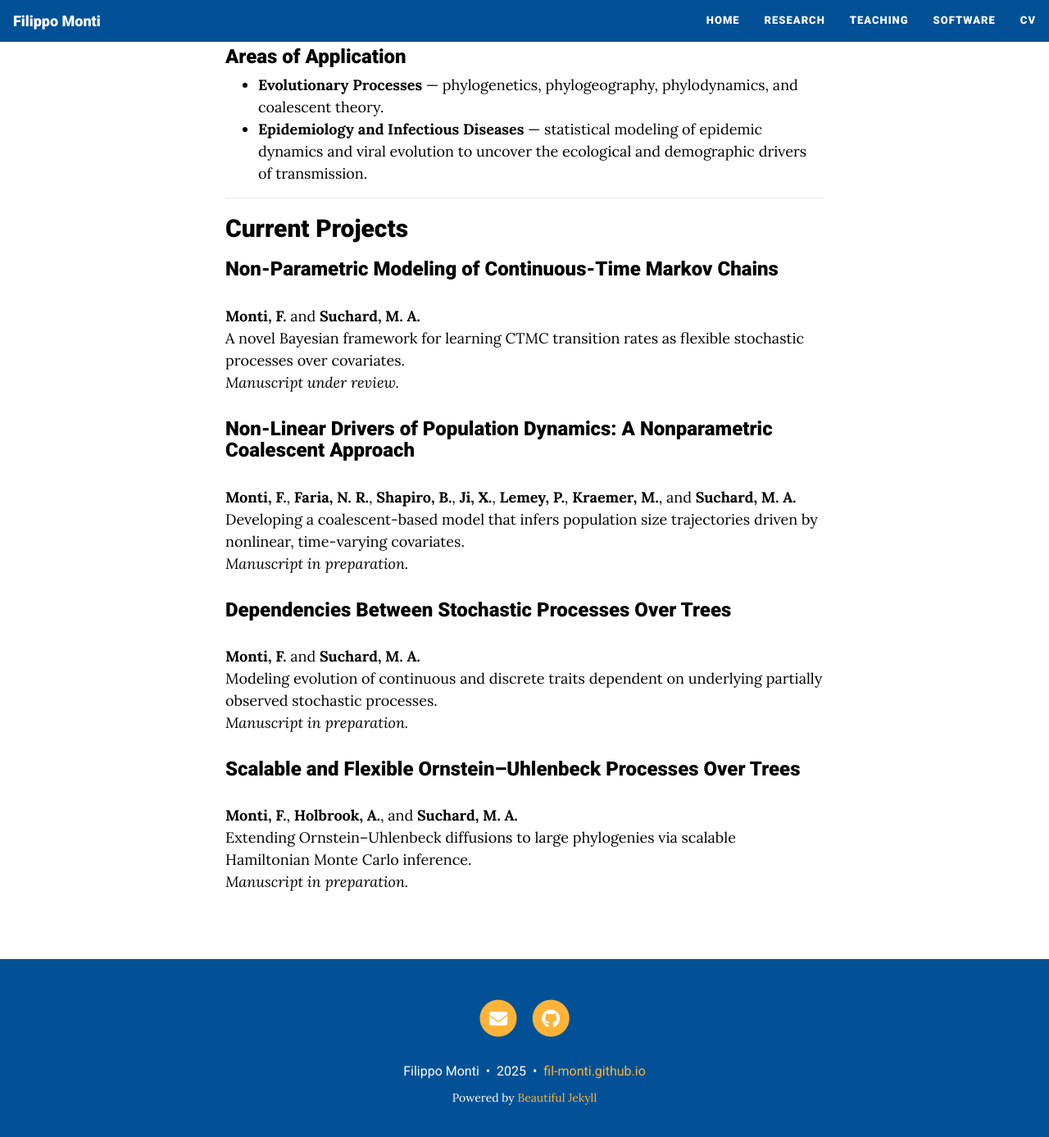
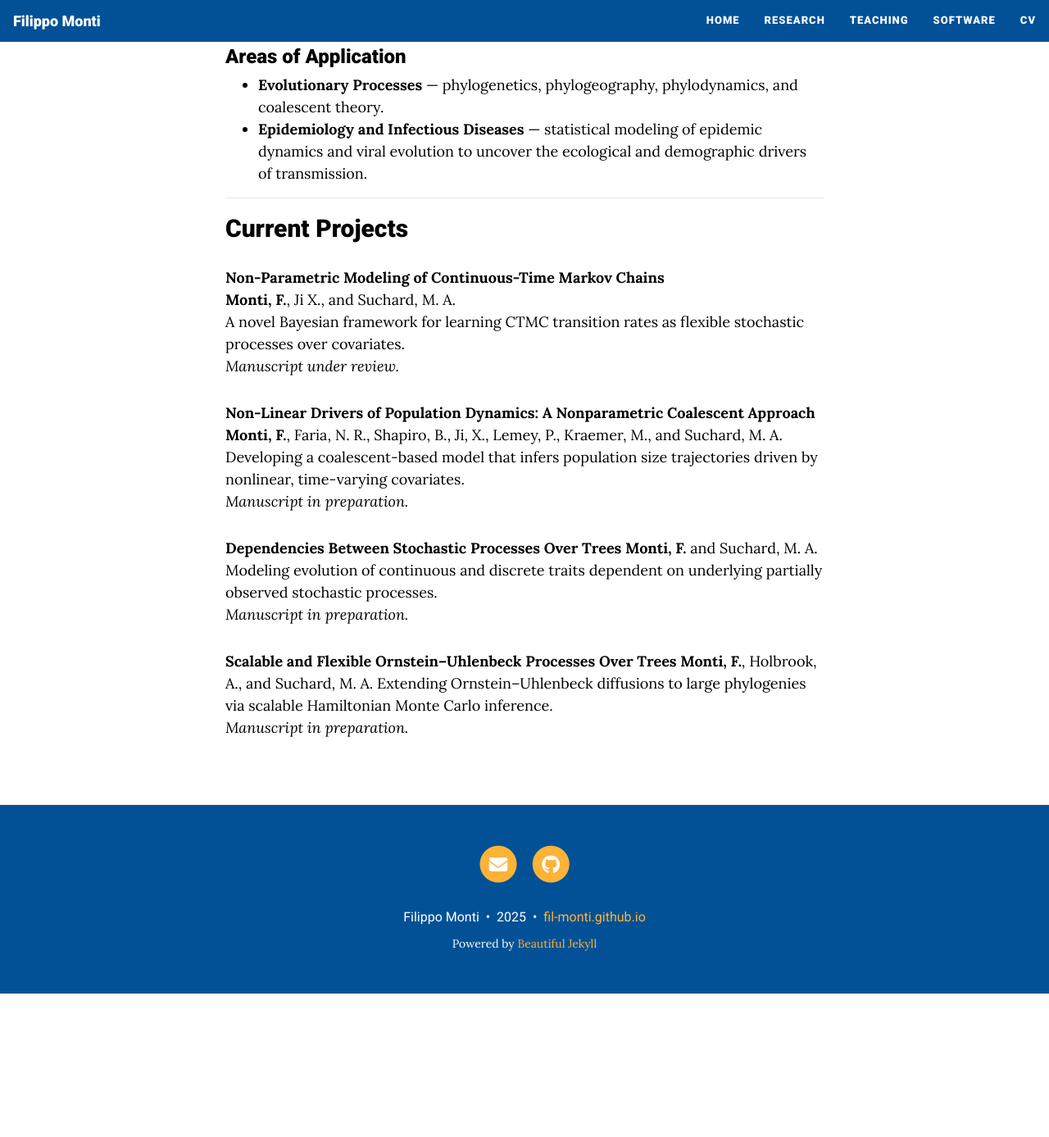
Before and after one commit to fil-monti/fil-monti.github.io, a Jekyll site: the page built from myresearch.md, in a window 1280 px wide and 1400 px high, scrolled down 658 px. Shown: the top 1387 px of the window at 82% size. Built offline with Jekyll 4.4.1, drawn with Linux system fonts in a browser that asks for light colours; nearby versions of some CDN libraries; after the commit the page ends 1870 px from its top, so only the background shows below that.

```diff
--- a/_config.yml
+++ b/_config.yml
@@ -24,14 +24,18 @@ author: Filippo Monti
 ###############################################
 
 navbar-links:
-  Home: "/index.html"
-  Research: "/myresearch"
-  Teaching: "/myteaching"
-  Software: "/software"
-  CV: "/cv"
+  Home: "/"
+  Research: "/myresearch/"
+  Teaching: "/myteaching/"
+  Software: "/software/"
+  CV: "/cv/"
 #  Fun Trees: "/cooltrees"
 
 
+custom_css:
+  - "/assets/css/custom.css"
+
+timezone: "America/Los_Angeles"
 ################
 # --- Logo --- #
 ################
--- a/myresearch.md
+++ b/myresearch.md
@@ -23,23 +24,23 @@ My research develops Bayesian and stochastic-process models to understand how bi
 
 ## Current Projects
 
-### Non-Parametric Modeling of Continuous-Time Markov Chains
-**Monti, F.** and **Suchard, M. A.**
+**Non-Parametric Modeling of Continuous-Time Markov Chains**
+**Monti, F.**, Ji X., and Suchard, M. A.
 A novel Bayesian framework for learning CTMC transition rates as flexible stochastic processes over covariates.
 *Manuscript under review.*
 
-### Non-Linear Drivers of Population Dynamics: A Nonparametric Coalescent Approach
-**Monti, F.**, **Faria, N. R.**, **Shapiro, B.**, **Ji, X.**, **Lemey, P.**, **Kraemer, M.**, and **Suchard, M. A.**
+ **Non-Linear Drivers of Population Dynamics: A Nonparametric Coalescent Approach**
+**Monti, F.**, Faria, N. R., Shapiro, B., Ji, X., Lemey, P., Kraemer, M., and Suchard, M. A.
 Developing a coalescent-based model that infers population size trajectories driven by nonlinear, time-varying covariates.
 *Manuscript in preparation.*
 
-### Dependencies Between Stochastic Processes Over Trees
-**Monti, F.** and **Suchard, M. A.**
+**Dependencies Between Stochastic Processes Over Trees**
+**Monti, F.** and Suchard, M. A.
 Modeling evolution of continuous and discrete traits dependent on underlying partially observed stochastic processes.
 *Manuscript in preparation.*
 
-### Scalable and Flexible Ornstein–Uhlenbeck Processes Over Trees
-**Monti, F.**, **Holbrook, A.**, and **Suchard, M. A.**
+**Scalable and Flexible Ornstein–Uhlenbeck Processes Over Trees**
+**Monti, F.**, Holbrook, A., and Suchard, M. A.
 Extending Ornstein–Uhlenbeck diffusions to large phylogenies via scalable Hamiltonian Monte Carlo inference.
 *Manuscript in preparation.*
 
```
Also changed, not shown: other parts of myresearch.md (+1 -0 lines), assets/css/custom.css (added, +9 -0 lines), myteaching.md (+1 -0 lines), software.md (+1 -0 lines).
